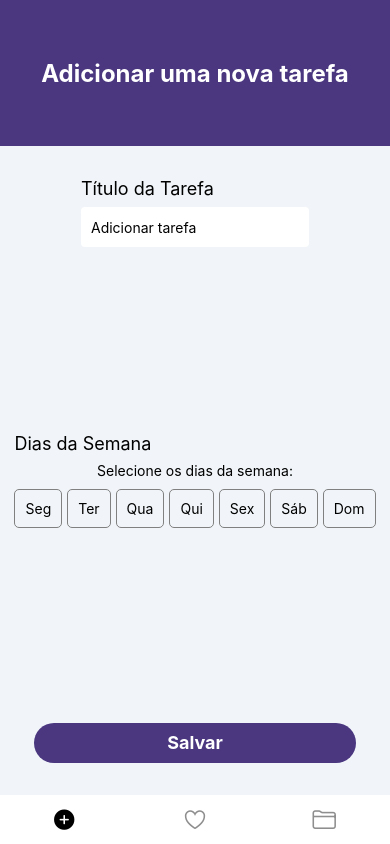
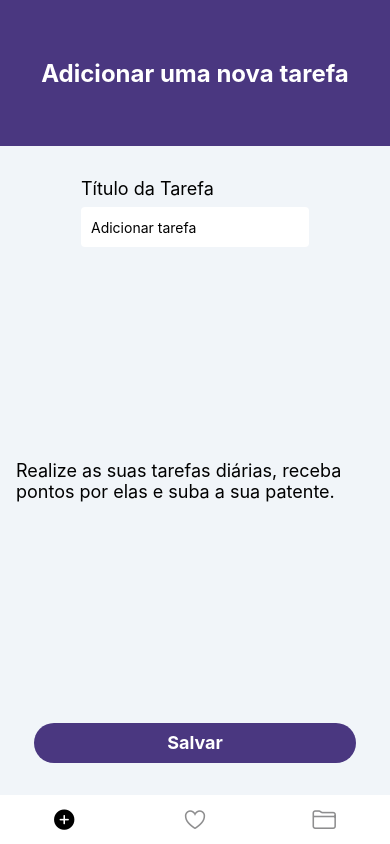
Before and after one commit to Adrianodbs/tarefas-diarias-mobile, a React Native app: screen /Register in a window 390 px wide. Built offline with nearby package versions, Linux system fonts and the light colour scheme.

Commit message:
Fix: remove days

```diff
--- a/package.json
+++ b/package.json
@@ -9,7 +9,7 @@
     "web": "expo start --web"
   },
   "dependencies": {
-    "@react-native-async-storage/async-storage": "^1.19.3",
+    "@react-native-async-storage/async-storage": "1.18.2",
     "@react-navigation/bottom-tabs": "^6.5.8",
     "@react-navigation/native": "^6.1.7",
     "@react-navigation/native-stack": "^6.9.13",
--- a/src/components/DaySelector.js
+++ b/src/components/DaySelector.js
@@ -3,13 +3,13 @@ import { View, Text, TouchableOpacity, StyleSheet } from 'react-native'
 
 const DaySelector = ({ selectedDays, onDayPress }) => {
   const daysOfWeek = [
+    'Domingo',
     'Segunda-feira',
     'Terça-feira',
     'Quarta-feira',
     'Quinta-feira',
     'Sexta-feira',
-    'Sábado',
-    'Domingo'
+    'Sábado'
   ]
 
   return (
--- a/src/pages/register/index.js
+++ b/src/pages/register/index.js
@@ -7,31 +7,20 @@ import {
   TextInput,
   TouchableOpacity
 } from 'react-native'
-import DaySelector from '../../components/DaySelector'
 
 import { useTasks } from '../../context/TaskContext'
 
 const Register = () => {
   const [taskName, setTaskName] = useState('')
-  const [selectedDays, setSelectedDays] = useState([])
   const { addTask } = useTasks()
-
-  const toggleDay = day => {
-    const updatedDays = selectedDays.includes(day)
-      ? selectedDays.filter(selectedDay => selectedDay !== day)
-      : [...selectedDays, day]
-    setSelectedDays(updatedDays)
-  }
 
   const saveTask = () => {
     const task = {
-      name: taskName,
-      daysOfWeek: selectedDays
+      name: taskName
     }
     try {
       addTask(task) // Adicione a nova tarefa
       setTaskName('')
-      setSelectedDays([])
     } catch (error) {
       console.error('Erro ao adicionar a tarefa', error)
     }
@@ -55,8 +44,10 @@ const Register = () => {
         </View>
 
         <View style={styles.section}>
-          <Text style={styles.sectionTitle}>Dias da Semana</Text>
-          <DaySelector selectedDays={selectedDays} onDayPress={toggleDay} />
+          <Text style={styles.sectionTitle}>
+            Realize as suas tarefas diárias, receba pontos por elas e suba a sua
+            patente.
+          </Text>
         </View>
 
         <TouchableOpacity style={styles.button} onPress={saveTask}>
--- a/src/pages/tasks/index.js
+++ b/src/pages/tasks/index.js
@@ -39,6 +39,7 @@ const Tasks = () => {
             {tasks.map((task, index) => (
               <View key={index} style={styles.contentItem}>
                 <Text style={styles.itemTitle}>{task.name}</Text>
+                <View style={styles.taskButtons}>
                   <CheckBox
                     checked={checkedTasks[index]}
                     onPress={() => toggleTask(index)}
@@ -46,6 +47,7 @@ const Tasks = () => {
                   <TouchableOpacity onPress={() => handleRemoveTask(task.name)}>
                     <Ionicons name="trash-outline" size={24} color="red" />
                   </TouchableOpacity>
+                </View>
               </View>
             ))}
           </View>
@@ -100,10 +102,19 @@ const styles = StyleSheet.create({
   contentItem: {
     flexDirection: 'row',
     alignItems: 'center',
-    justifyContent: 'space-between'
+    justifyContent: 'space-between',
+    borderBottomWidth: 1,
+    borderBottomColor: '#cacaca',
+    marginBottom: 10,
+    padding: 5
   },
   itemTitle: {
     fontSize: 16,
-    fontWeight: 'bold'
+    fontWeight: 'bold',
+    maxWidth: '65%'
+  },
+  taskButtons: {
+    flexDirection: 'row',
+    alignItems: 'center'
   }
 })
```
Also changed, not shown: 1 other file (tests, documents, lock files or other folders). Lines whose indentation alone changed are shown as unchanged.
